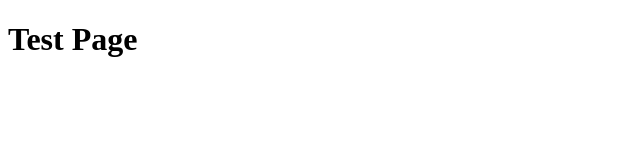
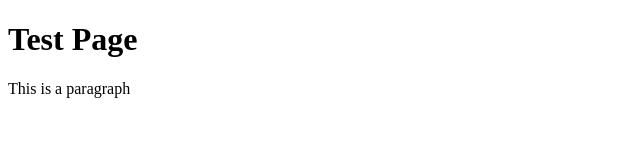
Before and after one commit to mendoxey/mendoxey.github.io, a plain HTML site: page index.html in a window 1280 px wide. Shown: the whole page, without its empty margins (0-640 px from the left). Drawn offline with Linux system fonts and the light colour scheme.

Commit message:
upadted home page

```diff
--- a/index.html
+++ b/index.html
@@ -3,6 +3,8 @@
     <head>
         <title>Test Page</title>
         </head>
-        <body><h1>Test Page</h1></body>
+        <body><h1>Test Page</h1>
+        <p>This is a paragraph</p>
+        </body>
     </head>
 </html>
```
